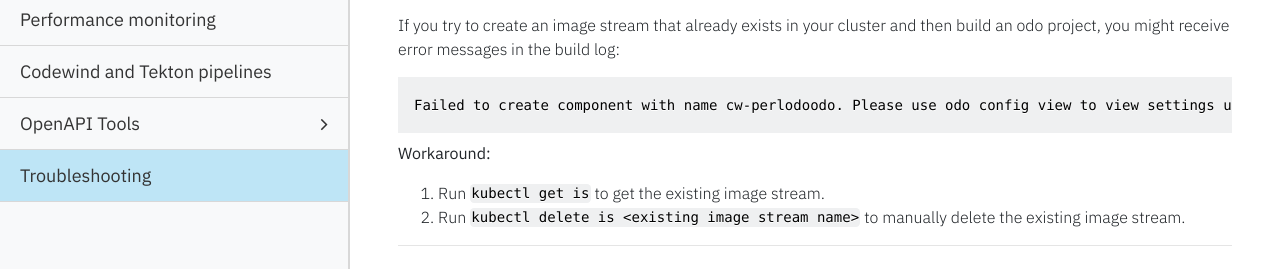
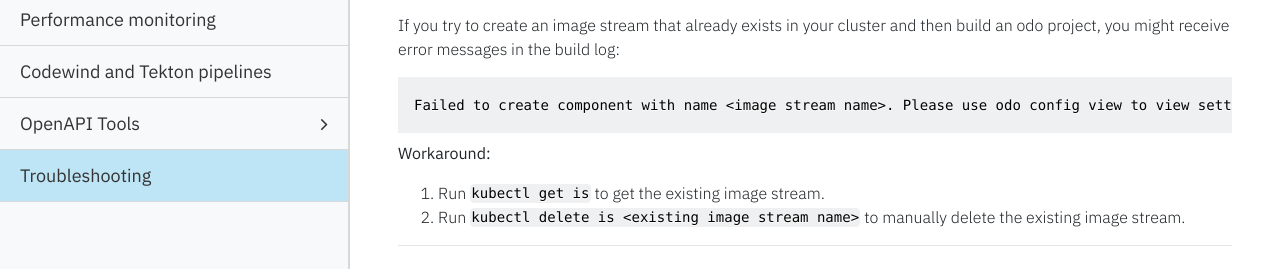
Before and after one commit to eclipse-archived/codewind-docs, a Jekyll site: the page built from docs/_documentations/troubleshooting.md, in a window 1280 px wide and 900 px high, scrolled down 9332 px. Shown: the part 163-432 px from the top of the window. Built offline with Jekyll 4.4.1, drawn with Linux system fonts in a browser that asks for light colours; nearby versions of some CDN libraries; comment, search, counter and statistics services are not loaded.

Commit message:
Update placeholder
Signed-off-by: jingfu wang <jingfu.j.wang@ibm.com>

````diff
--- a/docs/_documentations/troubleshooting.md
+++ b/docs/_documentations/troubleshooting.md
@@ -471,7 +471,7 @@ Issue link: https://github.com/eclipse/codewind/issues/1514
 ## Building an odo project fails because of an existing image stream
 If you try to create an image stream that already exists in your cluster and then build an odo project, you might receive error messages in the build log:
 ```
-Failed to create component with name cw-perlodoodo. Please use odo config view to view settings used to create component. Error: imagestreams.image.openshift.io "cw-perlodoodo-app" already exists unable to create ImageStream for cw-perlodoodo-app
+Failed to create component with name <image stream name>. Please use odo config view to view settings used to create component. Error: imagestreams.image.openshift.io "<image stream name>" already exists unable to create ImageStream for <image stream name>
 ```
 
 **Workaround:**
````
